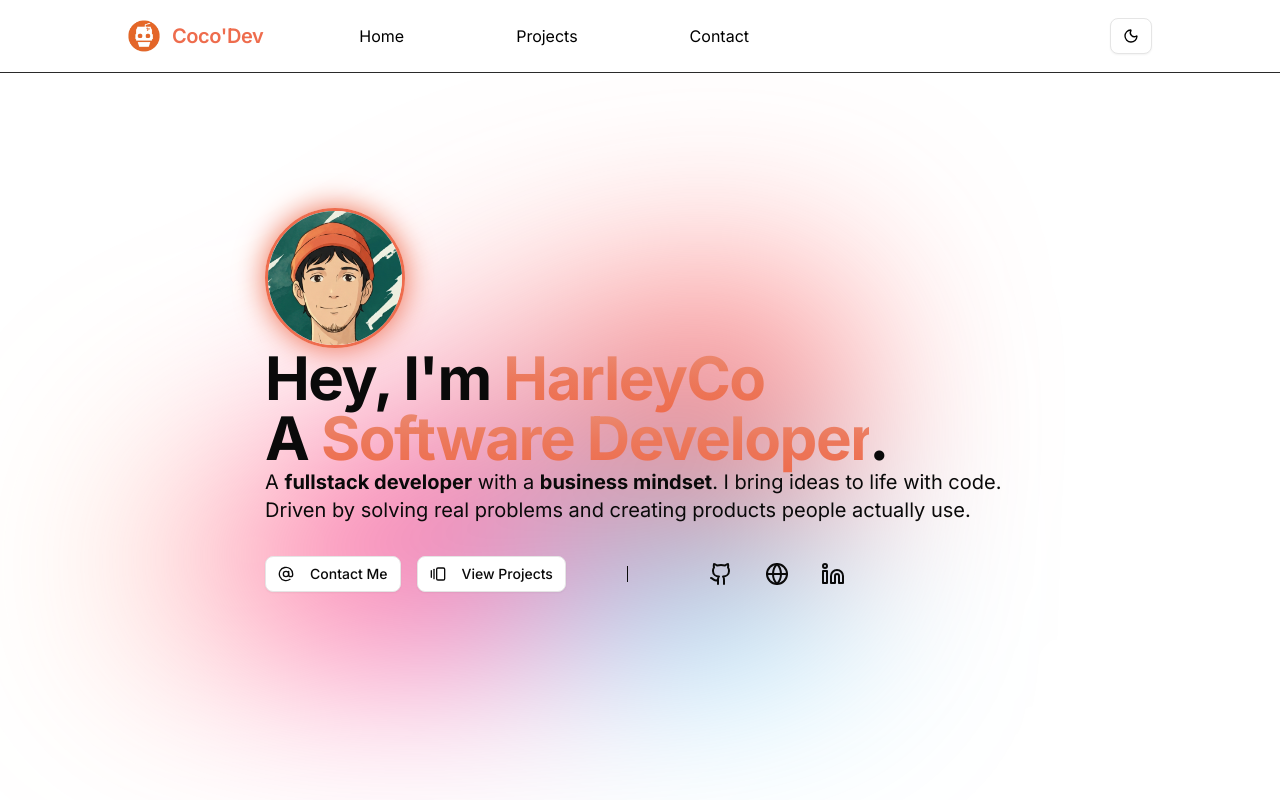
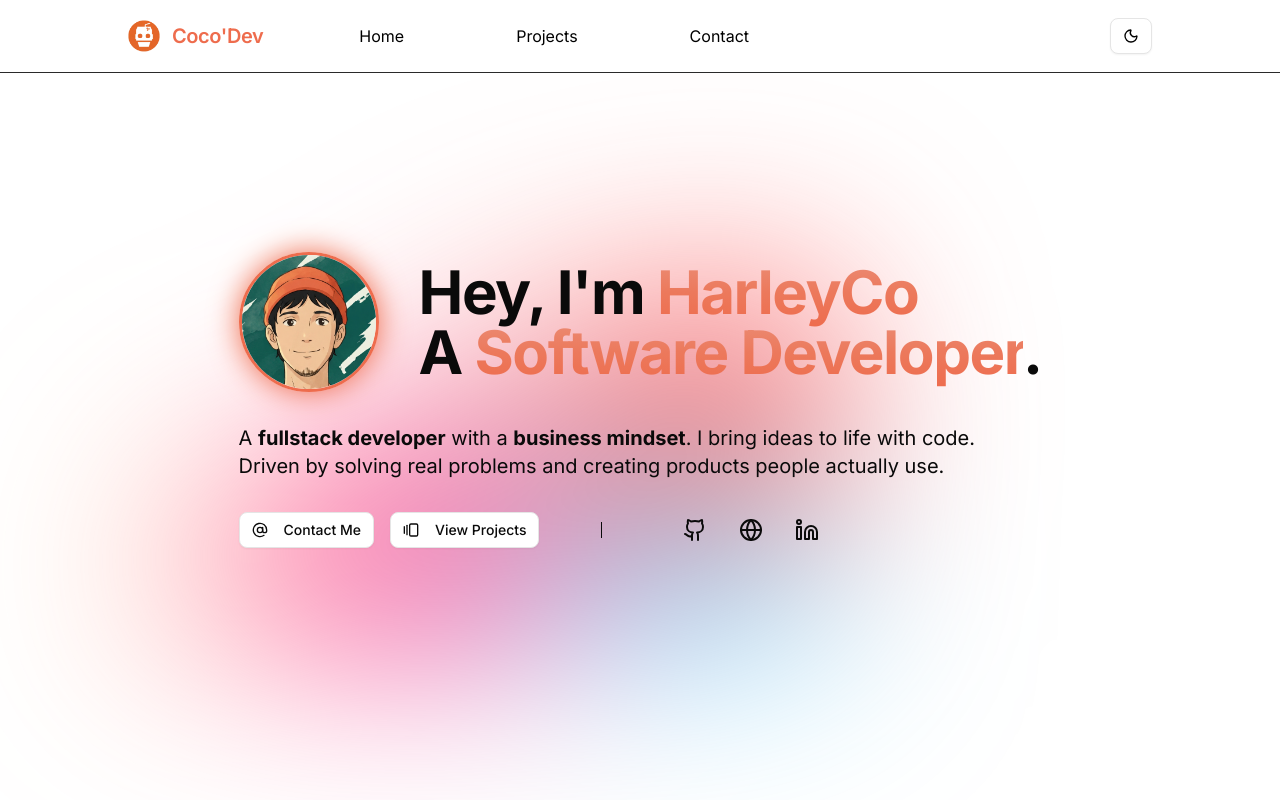
Before and after one commit to HarleyC0/MarcaCocoDev, a React (Vite) app: page / in a window 1280 px wide. Shown: the top 800 px of the page. Built offline with nearby package versions, Linux system fonts and the light colour scheme.

Commit message:
error class home styles

```diff
--- a/src/components/Home/Home.css
+++ b/src/components/Home/Home.css
@@ -31,12 +31,6 @@
     filter: blur(100px);
     will-change: transform;
     transform: translateZ(0);
-}
-
-.home-container {
-    min-height: 100vh;
-    position: relative;
-    overflow: hidden;
 }
 
 
--- a/src/components/Home/Home.tsx
+++ b/src/components/Home/Home.tsx
@@ -8,7 +8,7 @@ function Home() {
         <div className="home-container text-start">
             <div className="home-content flex justify-center items-center p-6 min-h-[calc(110vh-80px)] mx-auto mesh-gradient-center overflow-hidden">
                 <div className="home-main grid grid-cols-1">
-                    <div className="home-header">
+                    <div className="flex flex-col md:flex-row md:items-center gap-10 pb-8">
                         <img src={LogoPerfil} alt="FotoPerfil" className="home-avatar"/>
                         <div className="home-titles">
                             <h1 className="home-title text-3xl md:text-5xl lg:text-6xl font-bold tracking-tight">
```
